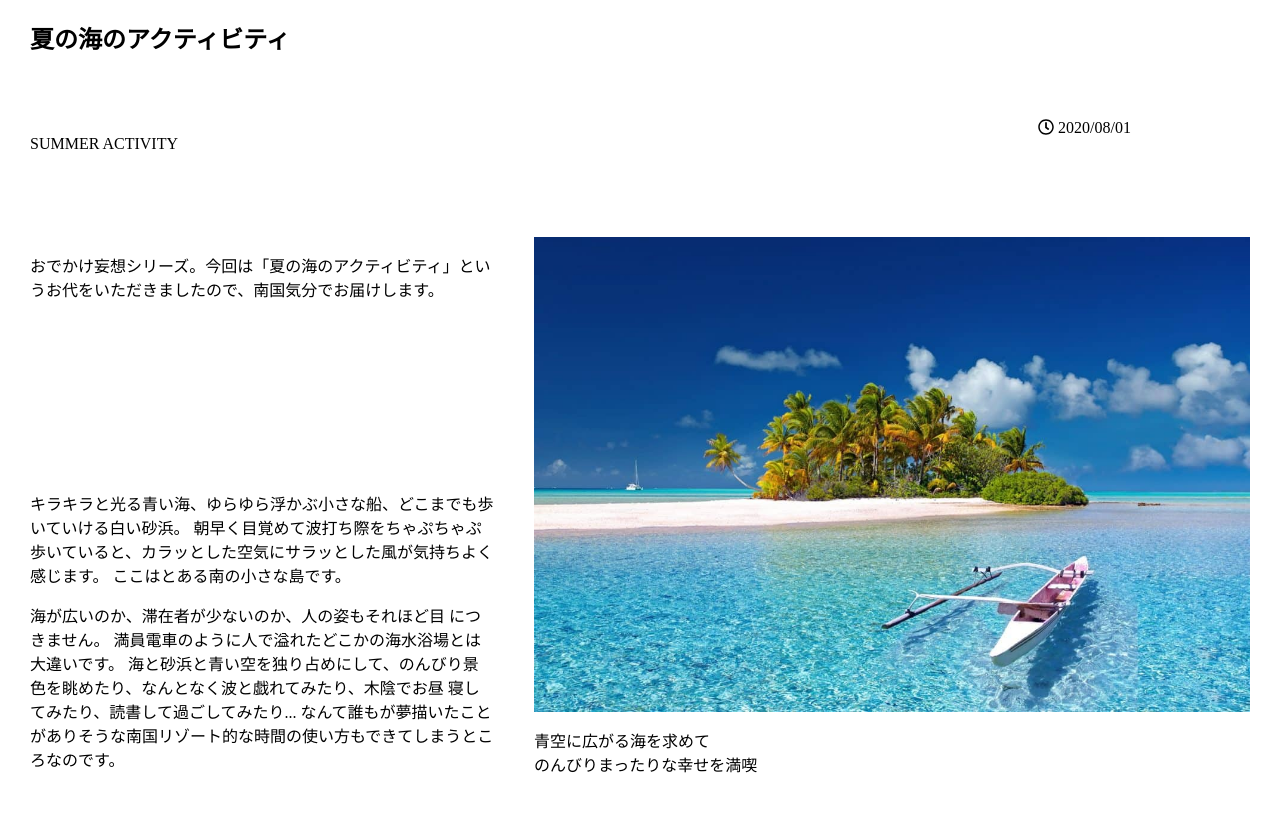
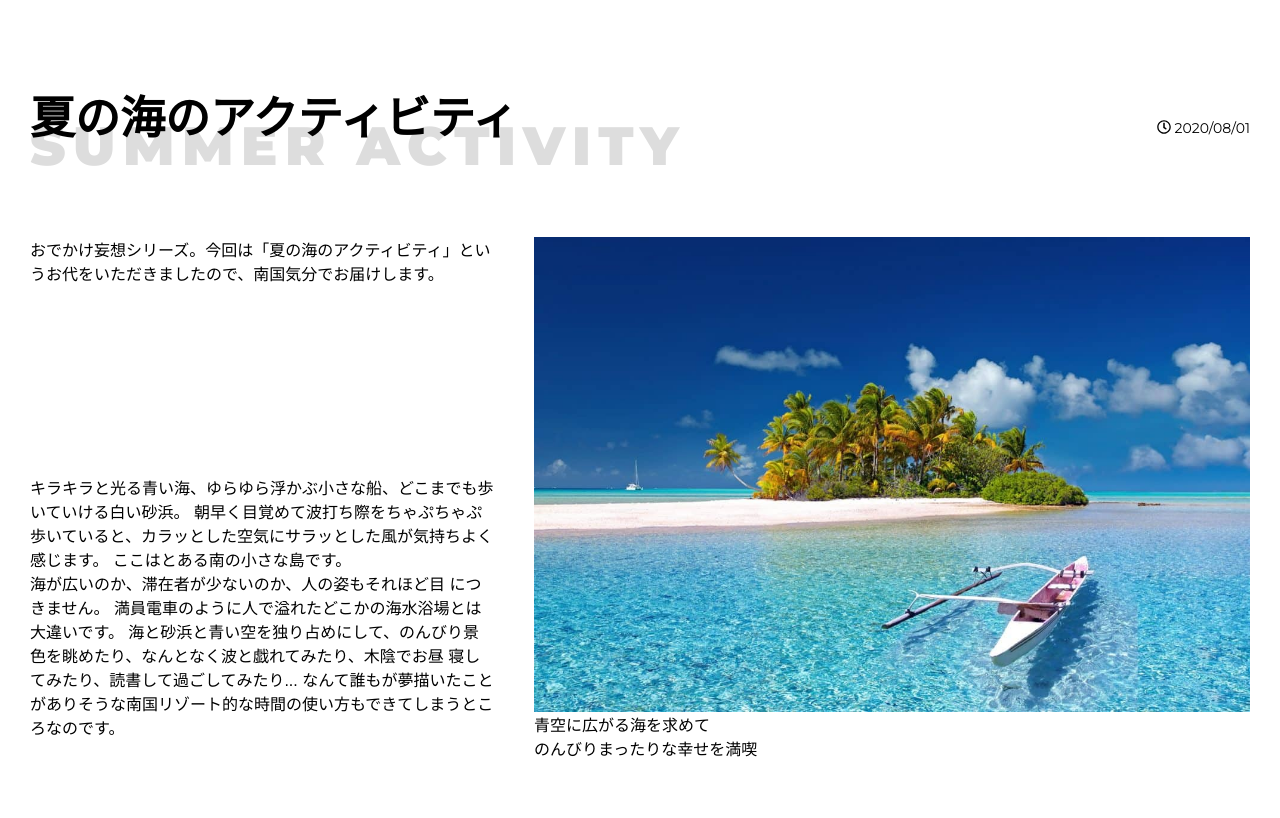
Before and after one commit to howdy39/study-css-grid-layout, a website: page chapter1/index.html in a window 1280 px wide. Shown: the top 818 px of the page. Drawn offline with Linux system fonts and the light colour scheme.

Commit message:
タイトル部分を調整

```diff
--- a/chapter1/index.html
+++ b/chapter1/index.html
@@ -8,6 +8,10 @@
   <script defer src="https://use.fontawesome.com/releases/v5.0.10/js/all.js"
           integrity="sha384-slN8GvtUJGnv6ca26v8EzVaR9DC58QEwsIk9q1QXdCU8Yu8ck/tL/5szYlBbqmS+"
           crossorigin="anonymous"></script>
+
+  <!--<link href="https://cdnjs.cloudflare.com/ajax/libs/normalize/8.0.0/normalize.css" rel="stylesheet">-->
+  <link href="https://fonts.googleapis.com/earlyaccess/notosansjapanese.css" rel="stylesheet">
+  <link href="https://fonts.googleapis.com/css?family=Montserrat:400,900" rel="stylesheet">
 
   <link rel="stylesheet" href="style.css">
 </head>
--- a/chapter1/style.css
+++ b/chapter1/style.css
@@ -1,4 +1,9 @@
+* {
+  margin: 0;
+}
+
 body {
+}
   margin: 0;
   font-family: "メイリオ", "Hiragino Kaku Gothic Pro", "sans-serif";
 }
@@ -13,6 +18,8 @@ figure {
   grid-template-rows: repeat(12, 1fr);
   grid-column-gap: 40px;
   padding: 0 30px;
+  font-family: "Noto Sans Japanese", sans-serif;
+  font-size: 16px;
 }
 
 .post img {
@@ -25,18 +32,33 @@ figure {
 .post-title {
   grid-column: 1 / 5;
   grid-row: 1 / 3;
+  align-self: center;
+  z-index: 10;
+  font-size: 2.8125em;
+  font-weight: 900;
+  line-height: 1.2;
 }
 
 /*サブタイトル*/
 .post-sub {
   grid-column: 1 / -1;
   grid-row: 2;
+  color: #ddd;
+  font-family: "Montserrat", sans-serif;
+  font-size: 3.375em;
+  font-weight: 900;
+  letter-spacing: 0.14em;
+  line-height: 1;
 }
 
 /*日付*/
 .post-date {
   grid-column: 5;
   grid-row: 2;
+  justify-self: end;
+  font-family: "Montserrat", sans-serif;
+  font-size: 0.875em;
+
 }
 
 /*リード文*/
```
